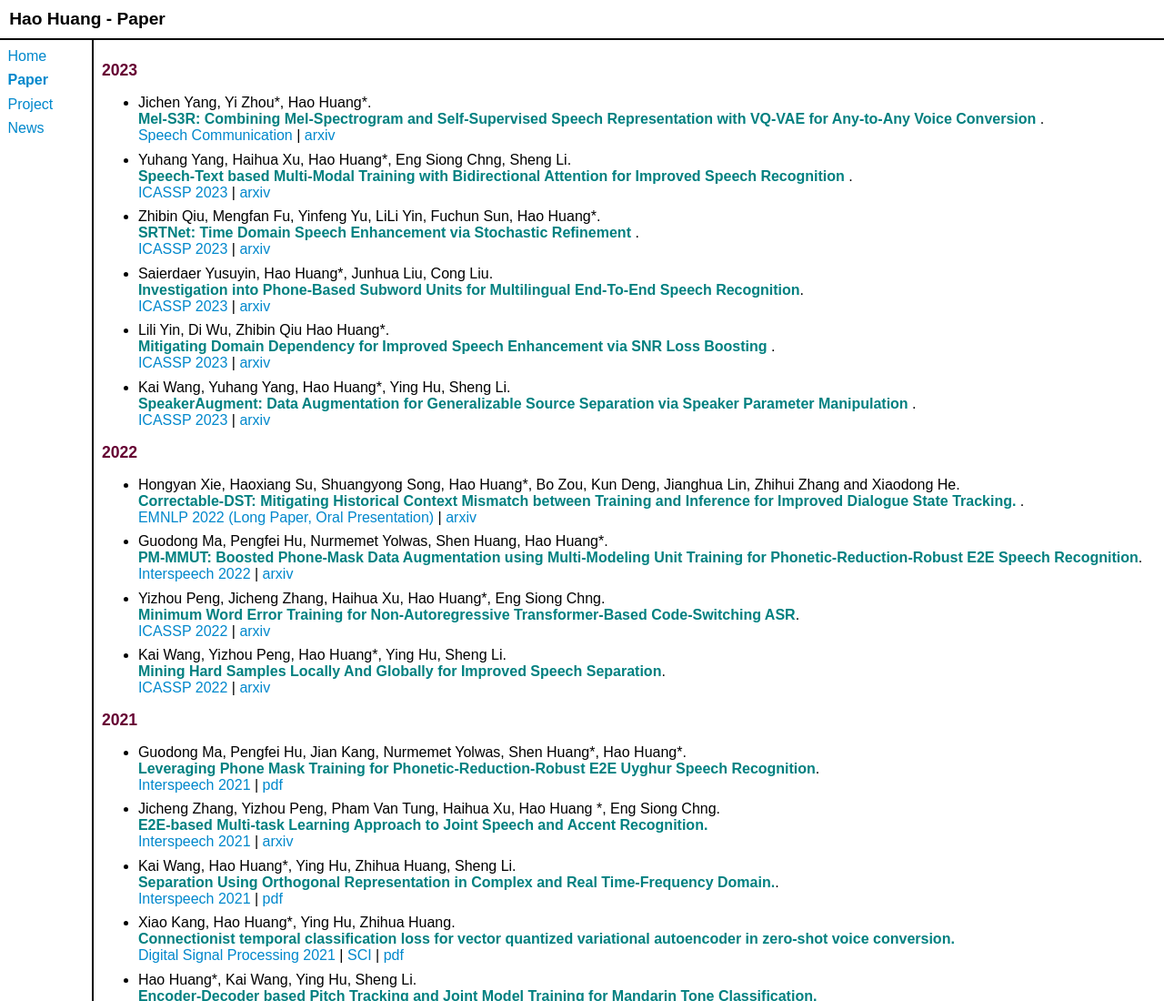
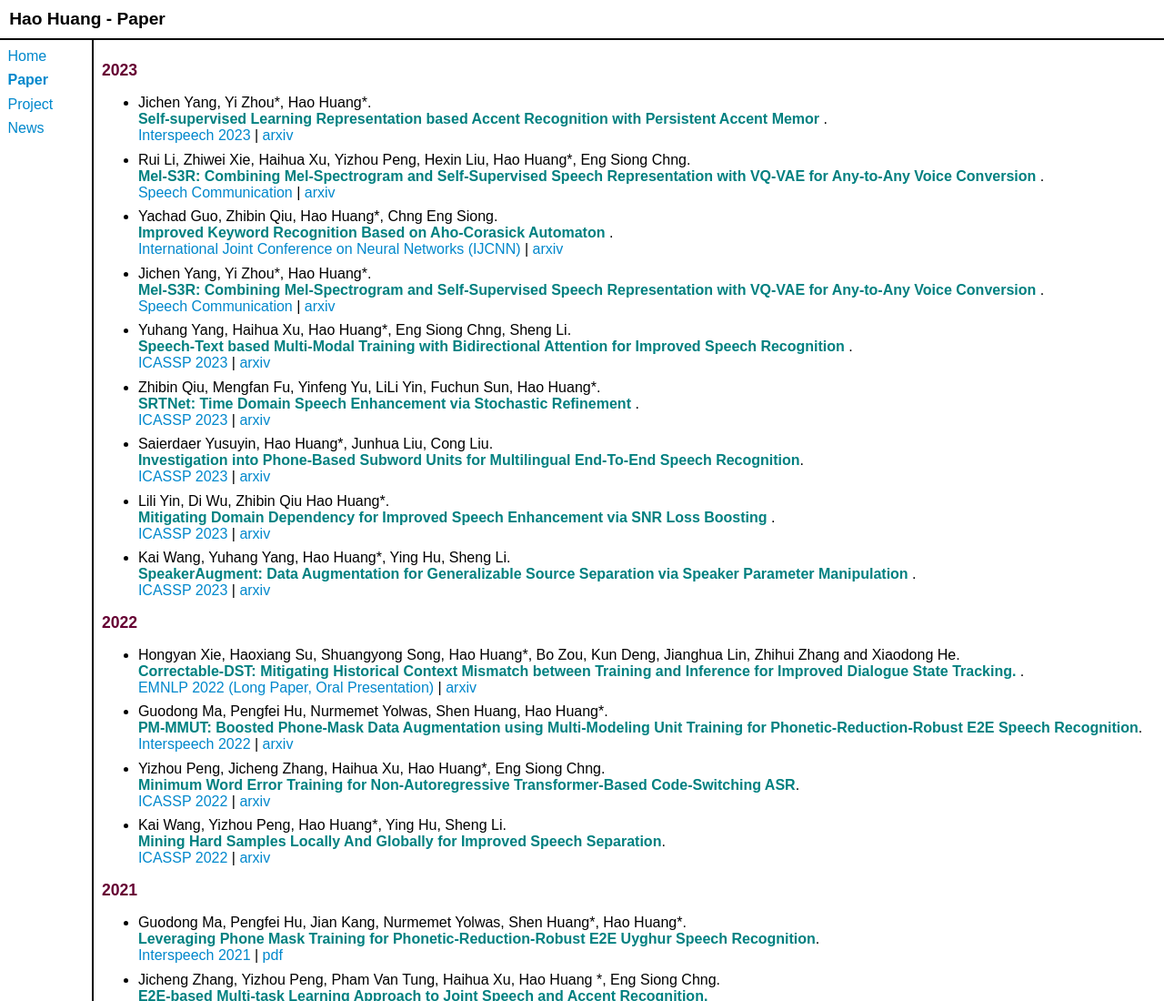
Before and after one commit to xjuspeech/xjuspeech.github.io, a plain HTML site: page paper.htm in a window 1280 px wide. Shown: the top 1100 px of the page at 91% size. Drawn offline with Linux system fonts and the light colour scheme.

Commit message:
Update paper.htm

```diff
--- a/paper.htm
+++ b/paper.htm
@@ -41,6 +41,27 @@ font-weight:bold;
 <div id="content">
 <h2>2023</h2>
 <ul>
+
+	<li>Jichen Yang, Yi Zhou*, Hao Huang*.
+	<br><span class="title">Self-supervised Learning Representation based Accent Recognition with Persistent Accent Memor </span>.
+	<br>
+	<a href="https://arxiv.53yu.com/pdf/2005.08742">Interspeech 2023 </a> |
+	<a href="https://arxiv.53yu.com/pdf/2005.08742">arxiv</a>
+	</li>
+
+	<li>Rui Li, Zhiwei Xie, Haihua Xu, Yizhou Peng, Hexin Liu, Hao Huang*, Eng Siong Chng.
+	<br><span class="title">Mel-S3R: Combining Mel-Spectrogram and Self-Supervised Speech Representation with VQ-VAE for Any-to-Any Voice Conversion </span>.
+	<br>
+	<a href="https://arxiv.53yu.com/pdf/2005.08742">Speech Communication </a> |
+	<a href="https://arxiv.53yu.com/pdf/2005.08742">arxiv</a>
+	</li>
+
+	<li>Yachad Guo, Zhibin Qiu, Hao Huang*, Chng Eng Siong.
+	<br><span class="title">Improved Keyword Recognition Based on Aho-Corasick Automaton </span>.
+	<br>
+	<a href="https://arxiv.53yu.com/pdf/2005.08742">International Joint Conference on Neural Networks (IJCNN) </a> |
+	<a href="https://arxiv.53yu.com/pdf/2005.08742">arxiv</a>
+	</li>
 
 	<li>Jichen Yang, Yi Zhou*, Hao Huang*.
 	<br><span class="title">Mel-S3R: Combining Mel-Spectrogram and Self-Supervised Speech Representation with VQ-VAE for Any-to-Any Voice Conversion </span>.
```
